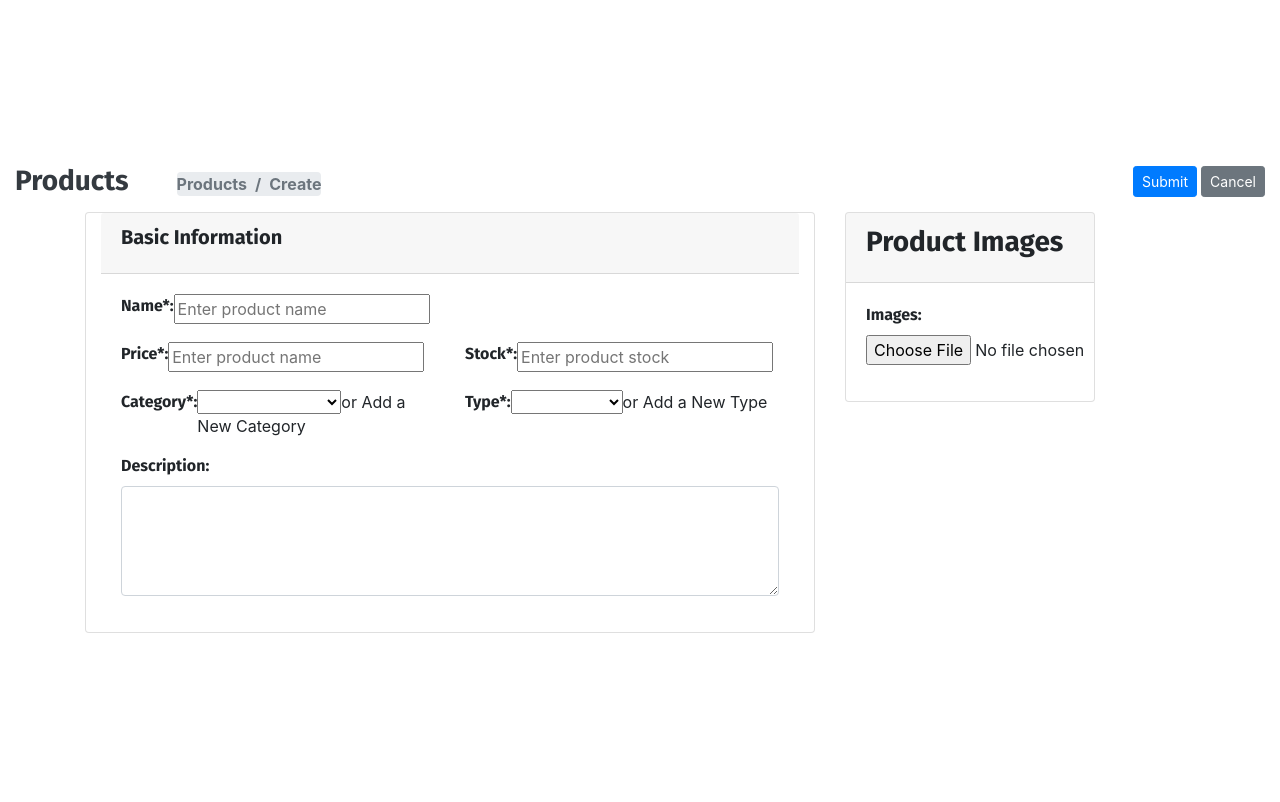
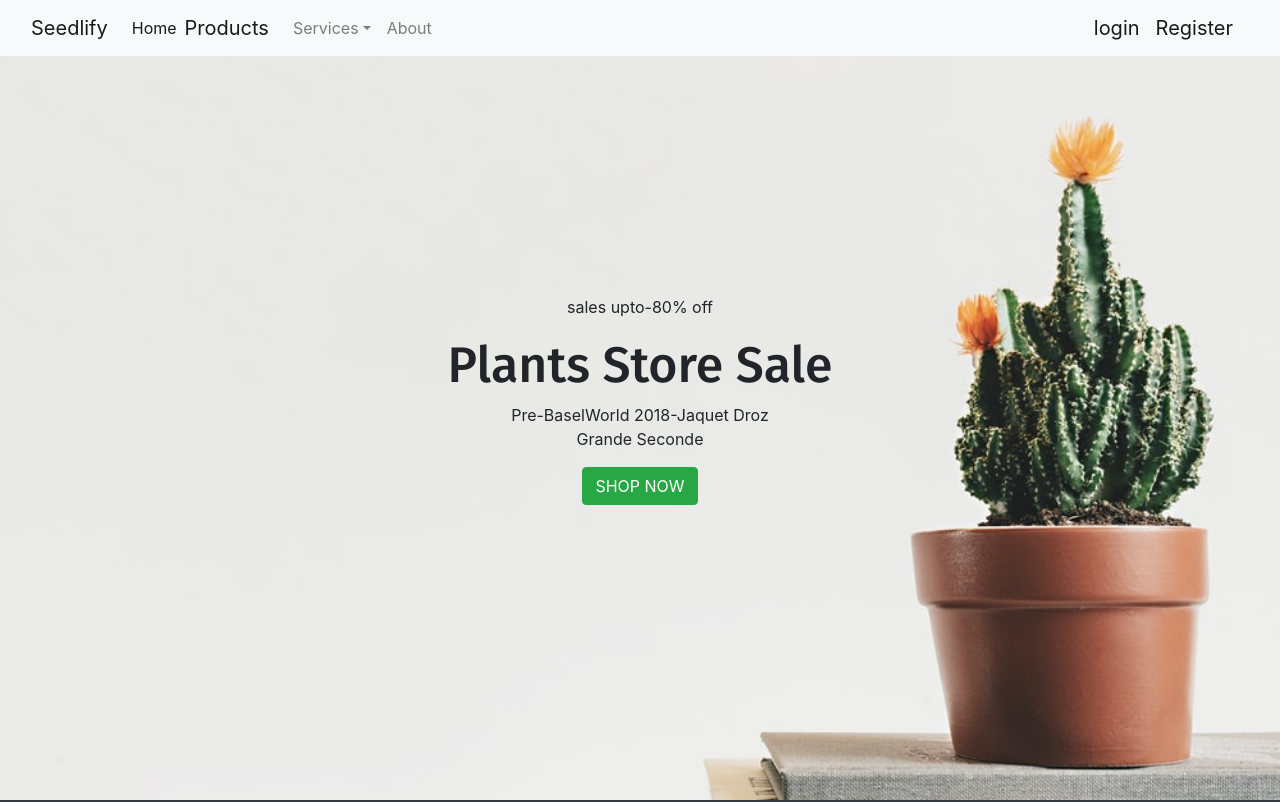
Before and after one commit to hamxajaved/seedlify, a React (Create React App) app: page / in a window 1280 px wide. Shown: the top 802 px of the page. Built offline with nearby package versions, Linux system fonts and the light colour scheme.

Commit message:
Create plant page and api integrations

```diff
--- a/package.json
+++ b/package.json
@@ -12,6 +12,7 @@
     "bootstrap": "^4.6.0",
     "bootstrap-icons": "^1.3.0",
     "react": "^17.0.1",
+    "react-aws-s3": "^1.5.0",
     "react-dom": "^17.0.1",
     "react-icons": "^4.2.0",
     "react-router-dom": "^5.2.0",
--- a/src/Product/Create.js
+++ b/src/Product/Create.js
@@ -10,9 +10,40 @@ function Create() {
     price: "",
     stock: "",
     avatar: "",
-    plant_id: "1",
-    category_id: "1",
+    plant_type_id: "",
+    plant_categories_id: "",
   });
+  const [categaries, setCategories] = React.useState([]);
+  const [types, setTypes] = React.useState([]);
+
+  React.useEffect(() => {
+    // fetching plantCtaegories form api
+    async function getcategaries() {
+      const response = await fetch("http://localhost:8000/api/categaries");
+      const body = await response.json();
+      console.log("response from api : ", body);
+      setCategories(
+        body.plantCategories.map(({ category, id }) => ({
+          label: category,
+          value: id,
+        }))
+      );
+    }
+    // fetching plant types from api
+    async function gettypes() {
+      const response = await fetch("http://localhost:8000/api/types");
+      const body = await response.json();
+      console.log("response from api : ", body);
+      setTypes(
+        body.plantTypes.map(({ type, id }) => ({
+          label: type,
+          value: id,
+        }))
+      );
+    }
+    getcategaries();
+    gettypes();
+  }, []);
 
   function handleChange(event) {
     const value = event.target.value;
@@ -20,8 +51,10 @@ function Create() {
       ...state,
       [event.target.name]: value,
     });
+    console.log("event.target.name : ", value);
   }
   const url = "http://localhost:8000/api/addPlant";
+
   const handleSubmit = (event) => {
     event.preventDefault();
     console.log("State : ", state);
@@ -123,22 +156,27 @@ function Create() {
                           <label className="font-weight-bolder">
                             Category*:
                           </label>
-                          <select name="category_id">
-                            <option disabled value="">
-                              Select Category
-                            </option>
-                            <option></option>
+                          <select
+                            name="plant_categories_id"
+                            onChange={handleChange}
+                          >
+                            {categaries.map((catgory) => (
+                              <option key={catgory.label} value={catgory.value}>
+                                {catgory.label}
+                              </option>
+                            ))}
                           </select>
                           <span className="invalid-feedback"></span>
                           <a>or Add a New Category</a>
                         </div>
                         <div className="col-lg-6">
                           <label className="font-weight-bolder">Type*:</label>
-                          <select name="type_id">
-                            <option disabled value="">
-                              Select Type
-                            </option>
-                            <option></option>
+                          <select name="plant_type_id" onChange={handleChange}>
+                            {types.map((type) => (
+                              <option key={type.label} value={type.value}>
+                                {type.label}
+                              </option>
+                            ))}
                           </select>
                           <span className="invalid-feedback"></span>
                           <a>or Add a New Type</a>
--- a/src/index.js
+++ b/src/index.js
@@ -10,7 +10,7 @@ import Create from "./Product/Create";
 
 ReactDOM.render(
   <React.StrictMode>
-    <Create />
+    <App />
   </React.StrictMode>,
   document.getElementById("root")
 );
```
Also changed, not shown: 1 other file (tests, documents, lock files or other folders).
